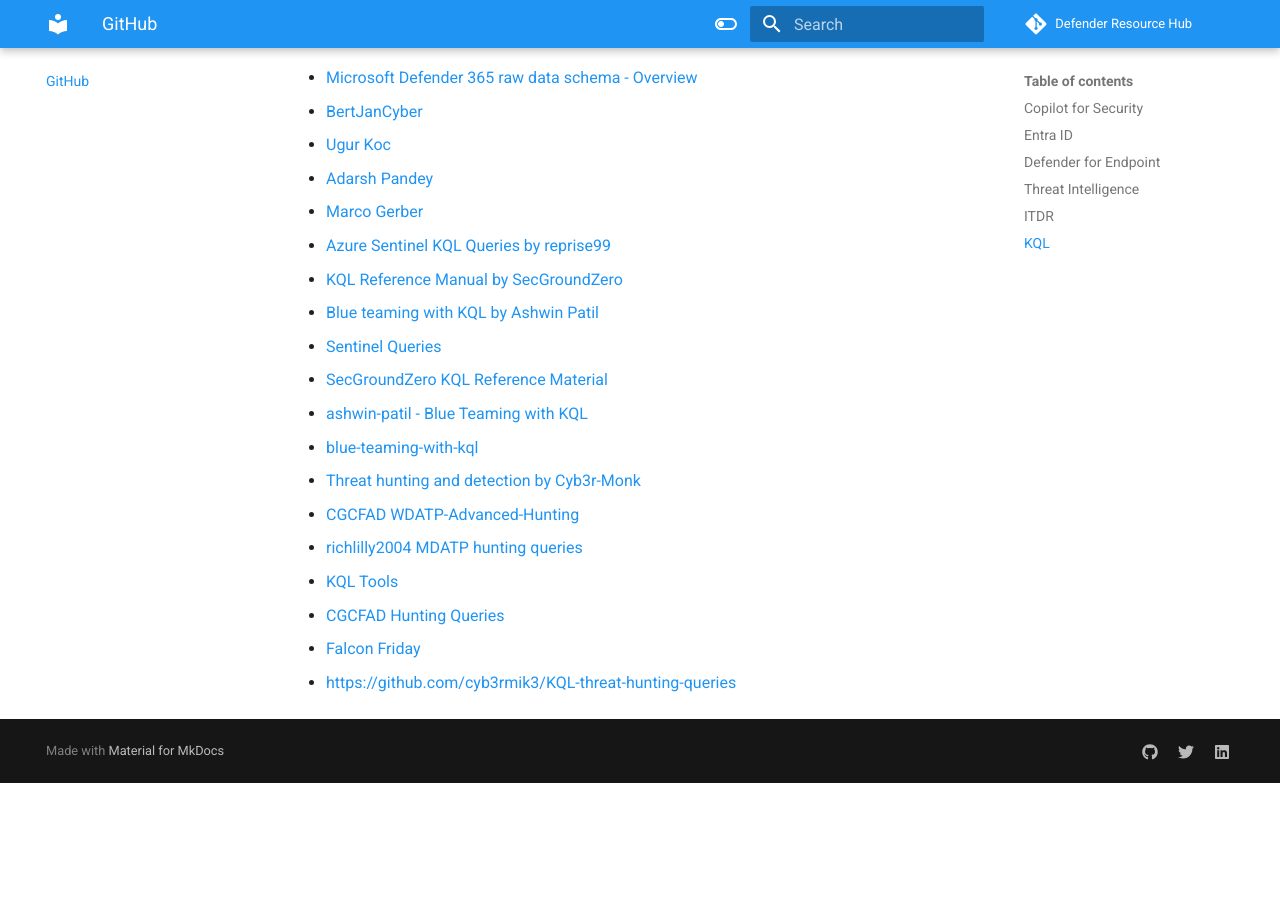
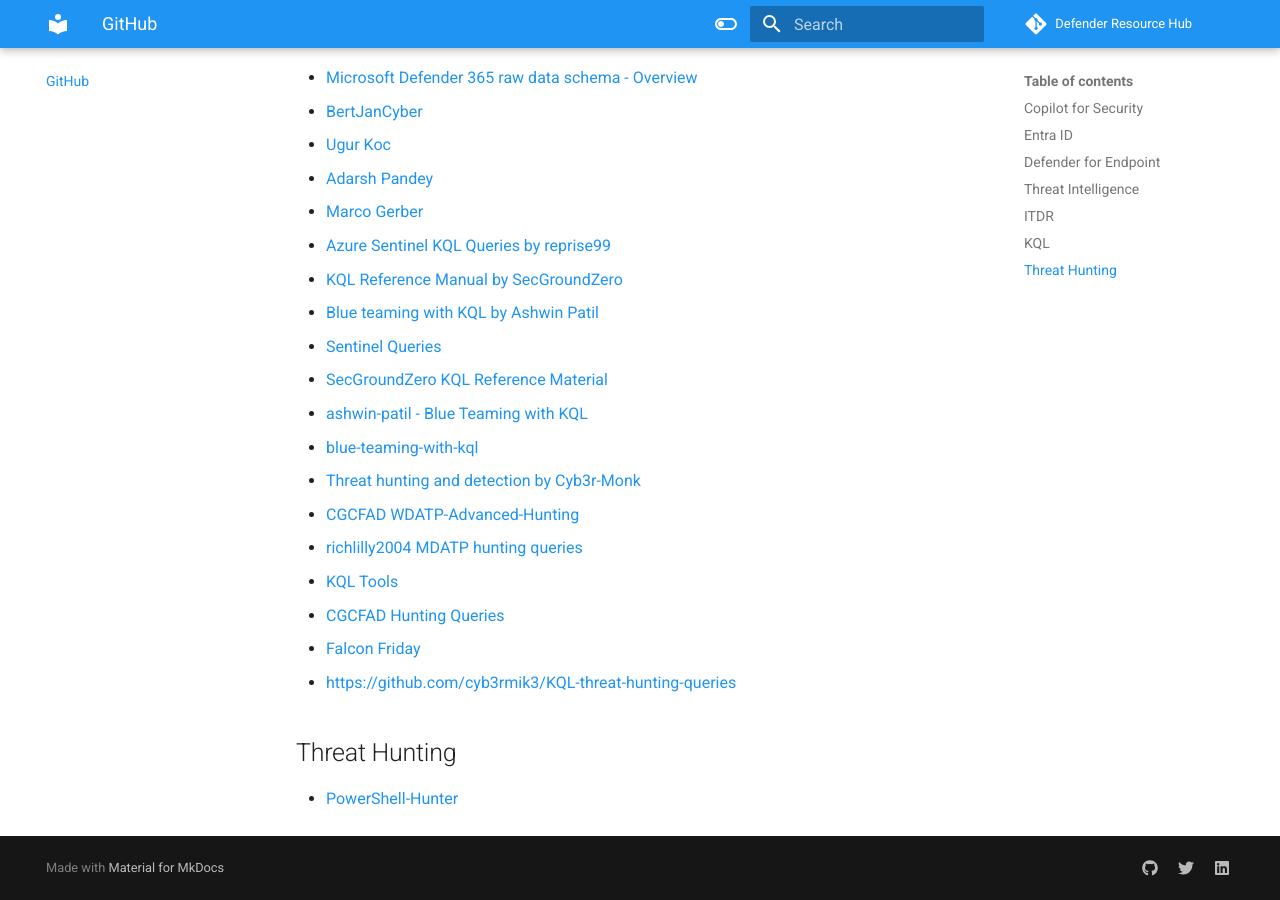
Before and after one commit to alexverboon/DefenderResourceHub, an MkDocs documentation site: the page built from docs/GitHub.md, in a window 1280 px wide and 900 px high, scrolled down 1158 px. Built offline with MkDocs 1.6.1 and Material for MkDocs 9.7.7, drawn with Linux system fonts in a browser that asks for light colours; comment, search, counter and statistics services are not loaded; before the commit the page ends 1941 px from its top, so only the background shows below that.

Commit message:
github updates

```diff
--- a/docs/GitHub.md
+++ b/docs/GitHub.md
@@ -51,3 +51,7 @@
 - [CGCFAD Hunting Queries](https://github.com/CGCFAD/WDATP-Advanced-Hunting)
 - [Falcon Friday](https://github.com/FalconForceTeam/FalconFriday)
 - [https://github.com/cyb3rmik3/KQL-threat-hunting-queries](https://github.com/cyb3rmik3/KQL-threat-hunting-queries)
+
+## Threat Hunting
+
+- [PowerShell-Hunter](https://github.com/MHaggis/PowerShell-Hunter)
```
